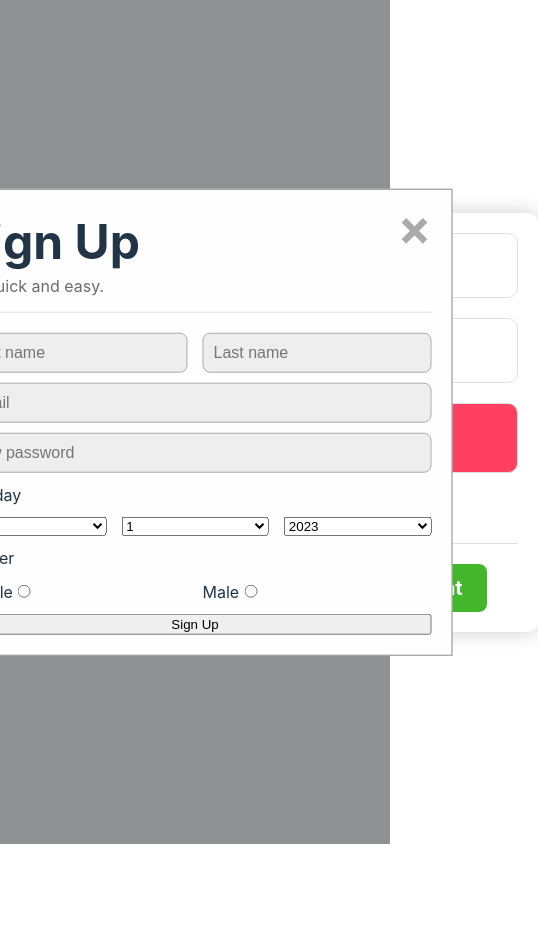
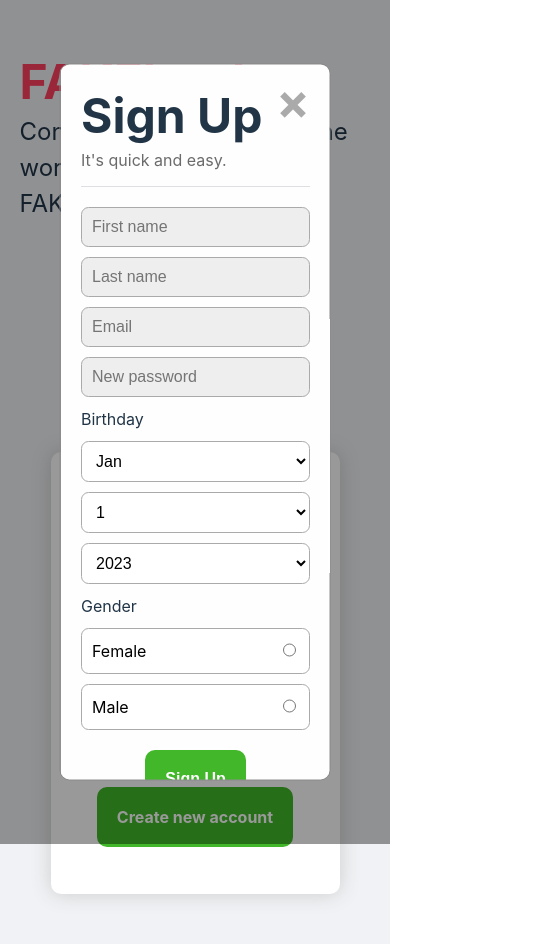
Before and after one commit to tommy128works/FAKEbook-React, a React (Vite) app: page / in a window 390 px wide. Both pictures are taken after typing "name@example.com", "Sample123" into the empty fields and a click on the button "Create new account". Shown: the whole page, 538 px wide, since content can reach past the window. Before the commit the page ends 844 px from the top, so only its background shows below. Built offline with nearby package versions, Linux system fonts and the light colour scheme.

Commit message:
feat: add mobile responsiveness to LandingPage
Responsiveness implemented to landing page and sign-up form

```diff
--- a/package.json
+++ b/package.json
@@ -18,6 +18,8 @@
   "devDependencies": {
     "@types/react": "^18.2.37",
     "@types/react-dom": "^18.2.15",
+    "@typescript-eslint/eslint-plugin": "^6.13.2",
+    "@typescript-eslint/parser": "^6.13.2",
     "@vitejs/plugin-react": "^4.2.0",
     "eslint": "^8.53.0",
     "eslint-config-prettier": "^9.0.0",
--- a/src/components/LandingPage.tsx
+++ b/src/components/LandingPage.tsx
@@ -1,4 +1,5 @@
-import PropTypes from "prop-types"; // no props received yet
+// import PropTypes from "prop-types"; // no props received yet
+import React from "react";
 const NUMBER_OF_MONTHS = 12;
 const MAX_NUMBER_OF_DAYS = 31;
 const MAX_YEARS = 120;
@@ -20,7 +21,7 @@ const LandingPage = () => {
     "Nov",
     "Dec",
   ];
-  const months = [];
+  const months: React.JSX.Element[] = [];
 
   for (let i = 0; i < NUMBER_OF_MONTHS; i++) {
     months.push(
@@ -30,7 +31,7 @@ const LandingPage = () => {
     );
   }
 
-  const days = [];
+  const days: React.JSX.Element[] = [];
   for (let i = 0; i < MAX_NUMBER_OF_DAYS; i++) {
     days.push(
       <option value={i + 1} key={i}>
@@ -39,7 +40,7 @@ const LandingPage = () => {
     );
   }
 
-  const years = [];
+  const years: React.JSX.Element[] = [];
   const currentYear = new Date().getFullYear();
   for (let i = currentYear; i > currentYear - MAX_YEARS; i--) {
     years.push(
@@ -97,7 +98,7 @@ const LandingPage = () => {
 
         <button
           type="button"
-          id="sign-up__button"
+          className="button--success"
           onClick={() => openModal("sign-up__modal")}
         >
           Create new account
@@ -122,13 +123,13 @@ const LandingPage = () => {
                 type="text"
                 id="first_name"
                 placeholder="First name"
-                className="sign-up-form__input--gray-theme"
+                className="sign-up-form__input sign-up-form__input--gray-theme"
               />
               <input
                 type="text"
                 id="last_name"
                 placeholder="Last name"
-                className="sign-up-form__input--gray-theme"
+                className="sign-up-form__input sign-up-form__input--gray-theme"
               />
             </div>
             <input
@@ -136,39 +137,51 @@ const LandingPage = () => {
               id="sign-up_email"
               name="sign-up_email"
               placeholder="Email"
-              className="sign-up-form__input--gray-theme"
+              className="sign-up-form__input sign-up-form__input--gray-theme"
             />
             <input
               type="password"
               id="sign-up_password"
               name="sign-up_password"
               placeholder="New password"
-              className="sign-up-form__input--gray-theme"
+              className="sign-up-form__input sign-up-form__input--gray-theme"
             />
             <div className="sign-up-form__sub-heading">Birthday</div>
             <div className="sign-up-form__multiple-input-row">
-              <select name="month" id="month">
+              <select
+                name="month"
+                id="month"
+                className="sign-up-form__input sign-up-form__input--default-theme"
+              >
                 {months}
               </select>
-              <select name="day" id="day">
+              <select
+                name="day"
+                id="day"
+                className="sign-up-form__input sign-up-form__input--default-theme"
+              >
                 {days}
               </select>
-              <select name="year" id="year">
+              <select
+                name="year"
+                id="year"
+                className="sign-up-form__input sign-up-form__input--default-theme"
+              >
                 {years}
               </select>
             </div>
             <div className="sign-up-form__sub-heading">Gender</div>
             <div className="sign-up-form__multiple-input-row">
-              <div className="radio-input">
+              <div className="sign-up-form__input sign-up-form__input--default-theme radio-input">
                 <label htmlFor="female">Female</label>
                 <input type="radio" id="female" name="gender" value="female" />
               </div>
-              <div className="radio-input">
+              <div className="sign-up-form__input sign-up-form__input--default-theme radio-input">
                 <label htmlFor="male">Male</label>
                 <input type="radio" id="male" name="gender" value="male" />
               </div>
             </div>
-            <input type="submit" value="Sign Up" className="sign-up-button" />
+            <input type="submit" value="Sign Up" className="button--success" />
           </form>
         </div>
       </div>
--- a/src/styles/LandingPage.scss
+++ b/src/styles/LandingPage.scss
@@ -7,6 +7,28 @@
   padding: 0 20vw;
 
   background-color: var(--primary-bg-color);
+
+  .button--success {
+    background-color: var(--success-color);
+    width: fit-content;
+    align-self: center;
+    color: white;
+    font-weight: bold;
+    font-size: 1.25rem;
+    padding: 20px;
+    margin: 10px;
+    border: 0;
+    border-radius: 10px;
+    cursor: pointer;
+  }
+
+  .button--success:hover {
+    background-color: var(--success-color--hover);
+  }
+
+  .button--success:focus {
+    outline: 0;
+  }
 
   #landing-page__left-section {
     flex: 1;
@@ -46,6 +68,7 @@
     a {
       align-self: center;
       color: var(--primary-color);
+      cursor: pointer;
     }
 
     .log-in-button {
@@ -53,6 +76,7 @@
       font-weight: bold;
       color: white;
       font-size: 1.5rem;
+      cursor: pointer;
     }
 
     input {
@@ -67,22 +91,6 @@
       border-bottom: 1px solid var(--bg-outline-color);
     }
 
-    #sign-up__button {
-      background-color: var(--success-color);
-      width: fit-content;
-      align-self: center;
-      color: white;
-      font-weight: bold;
-      border: 0;
-    }
-
-    #sign-up__button:hover {
-      background-color: var(--success-color--hover);
-    }
-
-    #sign-up__button:focus {
-      outline: 0;
-    }
   }
 
   #sign-up__modal {
@@ -102,6 +110,7 @@
     background-color: #fefefe;
     padding: 20px;
     border: 1px solid #888;
+    border-radius: 10px;
     // width: 432px;
 
     position: absolute;
@@ -134,7 +143,6 @@
       right: 20px;
       top: 0px;
       z-index: 2;
-
     }
 
     #sign-up-form {
@@ -151,25 +159,86 @@
 
         * {
           flex: 1;
-
         }
       }
 
-      .sign-up-form__input--gray-theme {
+      .sign-up-form__input {
         font-size: inherit;
         padding: 10px;
         border-radius: 7.5px;
         border: 1px solid #aaa;
+      }
+
+      .sign-up-form__input:focus {
+        outline: none;
+      }
+
+      .sign-up-form__input--gray-theme {
         color: #aaa;
         background-color: #eeeeee;
       }
 
-      .sign-up-form__input--gray-theme:focus {
-        outline: none;
+      .sign-up-form__input--default-theme {
+        color: black;
+        background-color: #ffffff;
       }
 
+      .radio-input {
+        position: relative;
+
+        input {
+          position: absolute;
+          height: 36px;
+          right: 10px;
+          top: 0;
+        }
+      }
     }
   }
+}
+
+@media (max-width: 900px) {
+  #landing-page {
+    flex-direction: column;
+    padding: 50px 5vw;
+    overflow: auto;
+
+    .button--success {
+      font-size: 1rem;
+    }
+
+    #landing-page__left-section {
+
+      h1 {
+        font-size: 3rem;
+
+      }
+
+      h2 {
+        font-size: 1.5rem;
+      }
+    }
+
+    #landing-page__right-section {
+      font-size: 1rem;
+
+      .log-in-button {
+        font-size: 1rem;
+      }
+    }
 
 
+    #sign-up__modal-content {
+      height: 80vh;
+      overflow: auto;
+
+      #sign-up-form {
+
+        .sign-up-form__multiple-input-row {
+          flex-direction: column;
+          row-gap: 10px;
+        }
+      }
+    }
+  }
 }
```
Also changed, not shown: .eslintrc.cjs, 1 other file (tests, documents, lock files or other folders).
